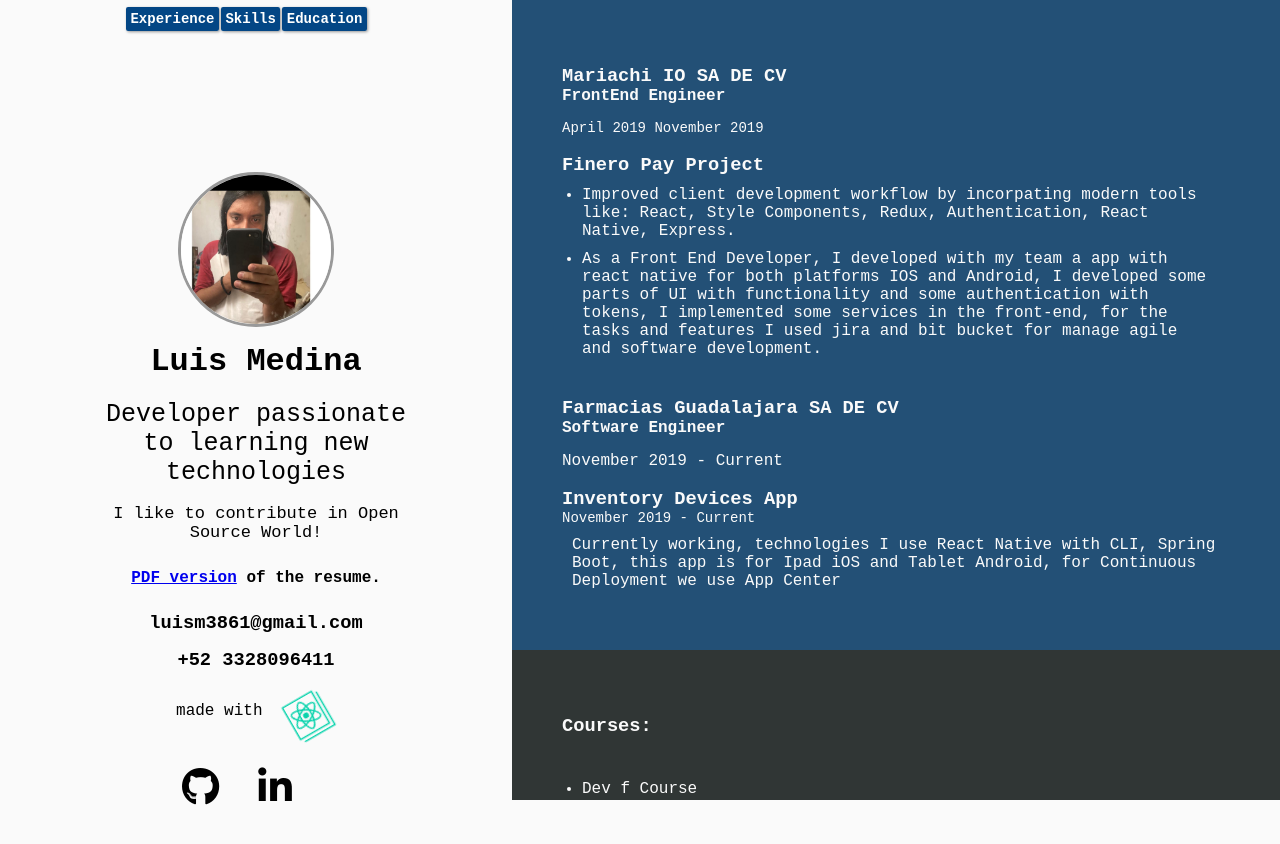
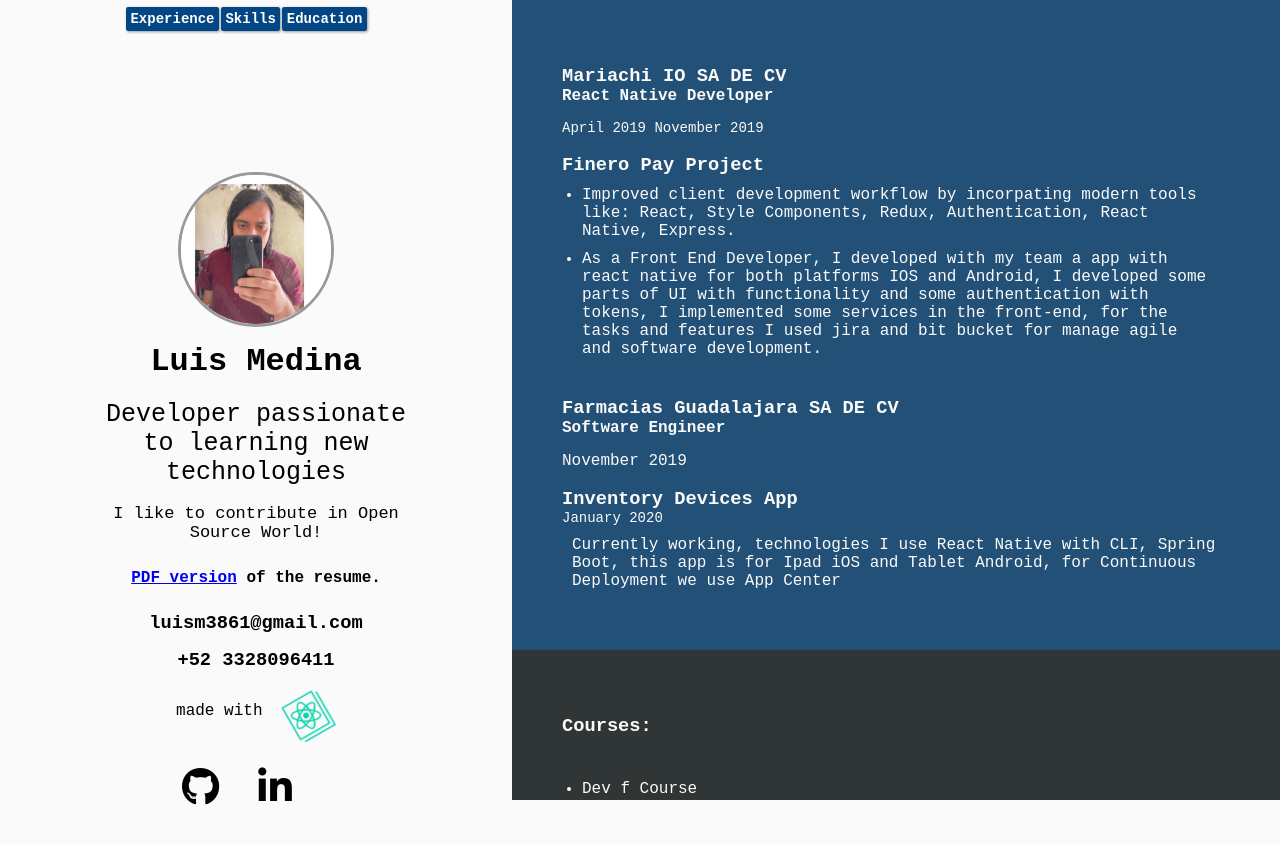
Before and after one commit to luism3861/resume-react, a React (Create React App) app: page / in a window 1280 px wide. Shown: the top 844 px of the page. Built offline with nearby package versions, Linux system fonts and the light colour scheme.

Commit message:
fix styles and add new photo

```diff
--- a/src/components/Job.js
+++ b/src/components/Job.js
@@ -33,16 +33,13 @@ const Job = ({ details, colors }) => {
           <div className='job__header'>
             <h3>{details.secondCompany}</h3>
             <h4>{details.secondPosition}</h4>
-
           </div>
           <div>
-            {details.startDateSecond} - {details.endDateSecond}
+            {details.startDateSecondJob} {details.startDateSoncd}
           </div>
           <br />
           <h3>{details.summarySecond}</h3>
-          <div className='job__date'>
-            {details.firstProjectDate} - {details.finishProjectDate}
-          </div>
+          <div className='job__date'>{details.startDateSecond}</div>
           <ul className='job__list'>{details.highlightsSecond}</ul>
         </div>
       </div>
--- a/src/resume.json
+++ b/src/resume.json
@@ -12,7 +12,7 @@
   "work": [{
       "firstCompany": "Mariachi IO SA DE CV",
       "current": false,
-      "position": "FrontEnd Engineer",
+      "position": "React Native Developer",
       "startDate": "April 2019",
       "endDate": "November 2019",
       "firstProjectDate": "November 2019",
@@ -24,7 +24,8 @@
       ],
       "secondCompany": "Farmacias Guadalajara SA DE CV",
       "secondPosition": "Software Engineer",
-      "startDateSecond": "November 2019",
+      "startDateSecondJob": "November 2019",
+      "startDateSecond": "January 2020",
       "endDateSecond": "Current",
       "summarySecond": "Inventory Devices App",
       "highlightsSecond": "Currently working, technologies I use React Native with CLI, Spring Boot, this app is for Ipad iOS and Tablet Android, for Continuous Deployment we use App Center"
@@ -50,7 +51,7 @@
   }],
   "skills": {
     "keywords": [
-      "React",
+      "React Native",
       "Javascript",
       "Swift",
       "iOS Development",
```
Also changed, not shown: src/wicho.jpg.
